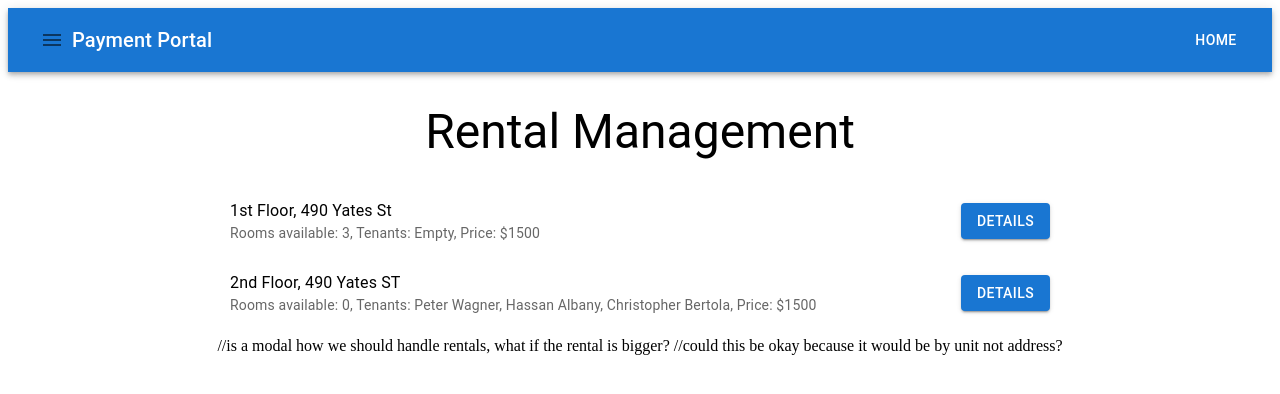
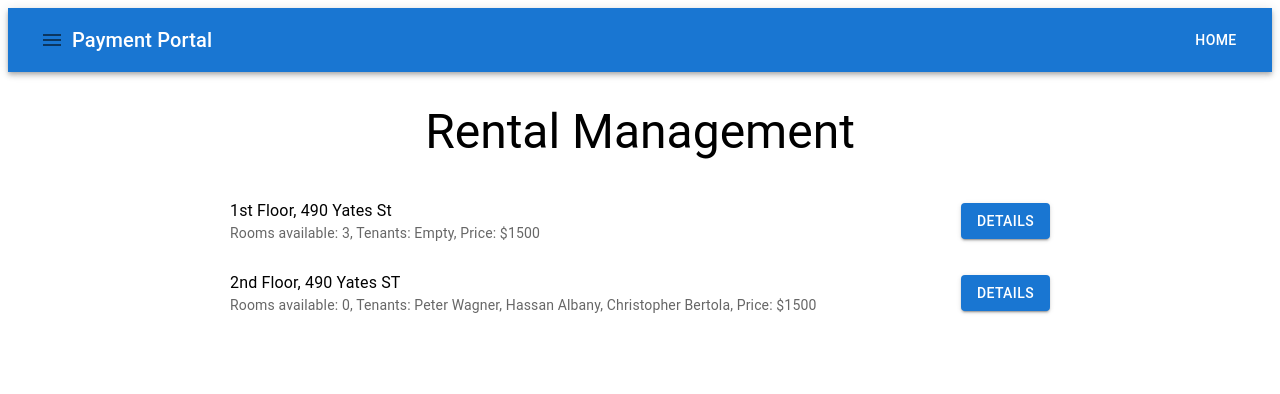
Before and after one commit to cragone/rental-project, a React (Vite) app in the folder client/: page /rental-management in a window 1280 px wide. Shown: the top 394 px of the page. Built offline with nearby package versions, Linux system fonts and the light colour scheme.

Commit message:
edit button to modal

```diff
--- a/client/src/pages/RentalManagementPage.jsx
+++ b/client/src/pages/RentalManagementPage.jsx
@@ -47,6 +47,12 @@ const RentalManagementPage = () => {
     setOpenChart(false);
   };
 
+  const handleEdit = () => {
+    // Placeholder for editing action
+    console.log(`Editing rental: ${selectedRental}`);
+    // Add logic for editing rental details here
+  };
+
   return (
     <Container maxWidth="md" sx={{ textAlign: 'center', mt: 4 }}>
       <Typography variant="h3" gutterBottom>
@@ -75,8 +81,7 @@ const RentalManagementPage = () => {
           </ListItem>
         ))}
       </List>
-//is a modal how we should handle rentals, what if the rental is bigger?
-//could this be okay because it would be by unit not address?
+
       <Modal
         open={openChart}
         onClose={handleCloseChart}
@@ -125,6 +130,9 @@ const RentalManagementPage = () => {
                 })}
             </tbody>
           </table>
+          <Button variant="contained" onClick={handleEdit}>
+            Edit
+          </Button>
           <Button variant="contained" onClick={handleCloseChart}>
             Close Chart
           </Button>
```
